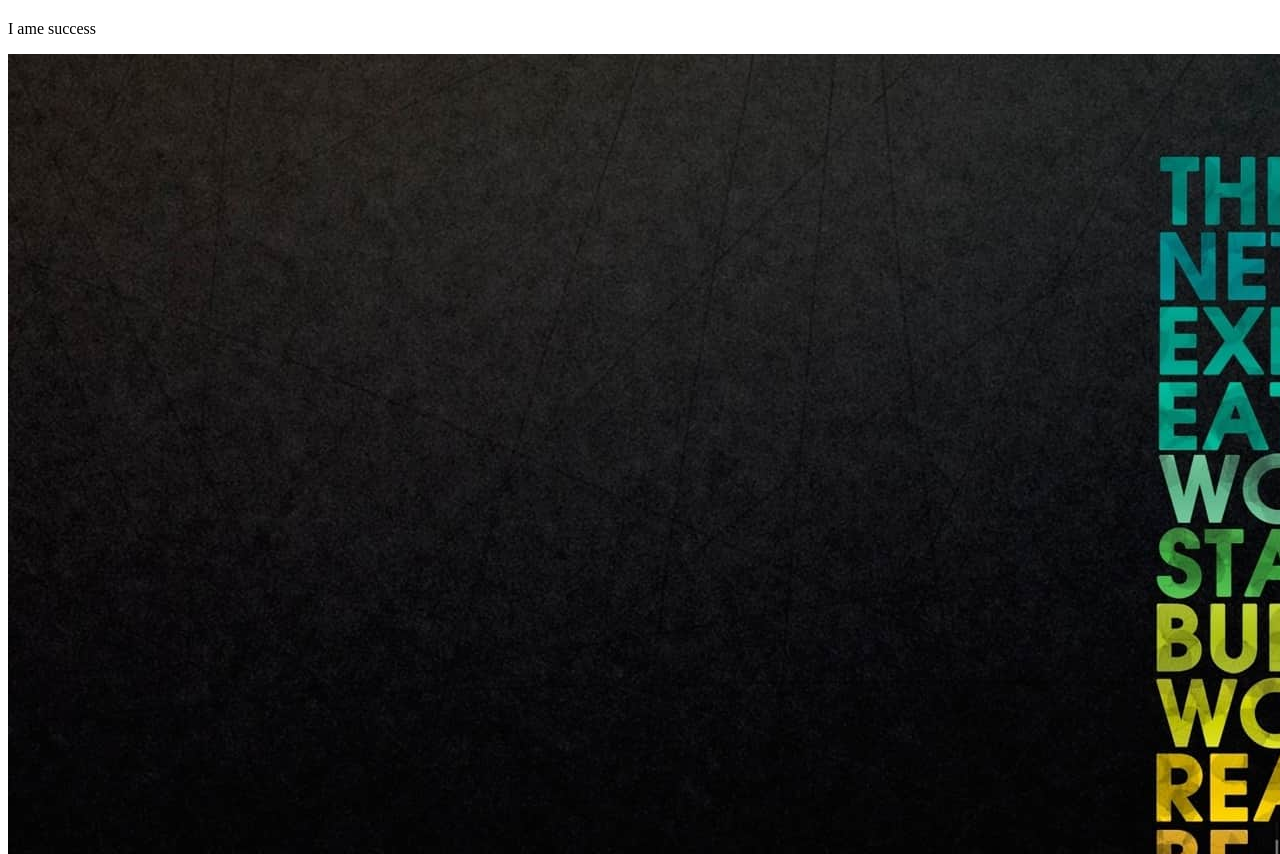
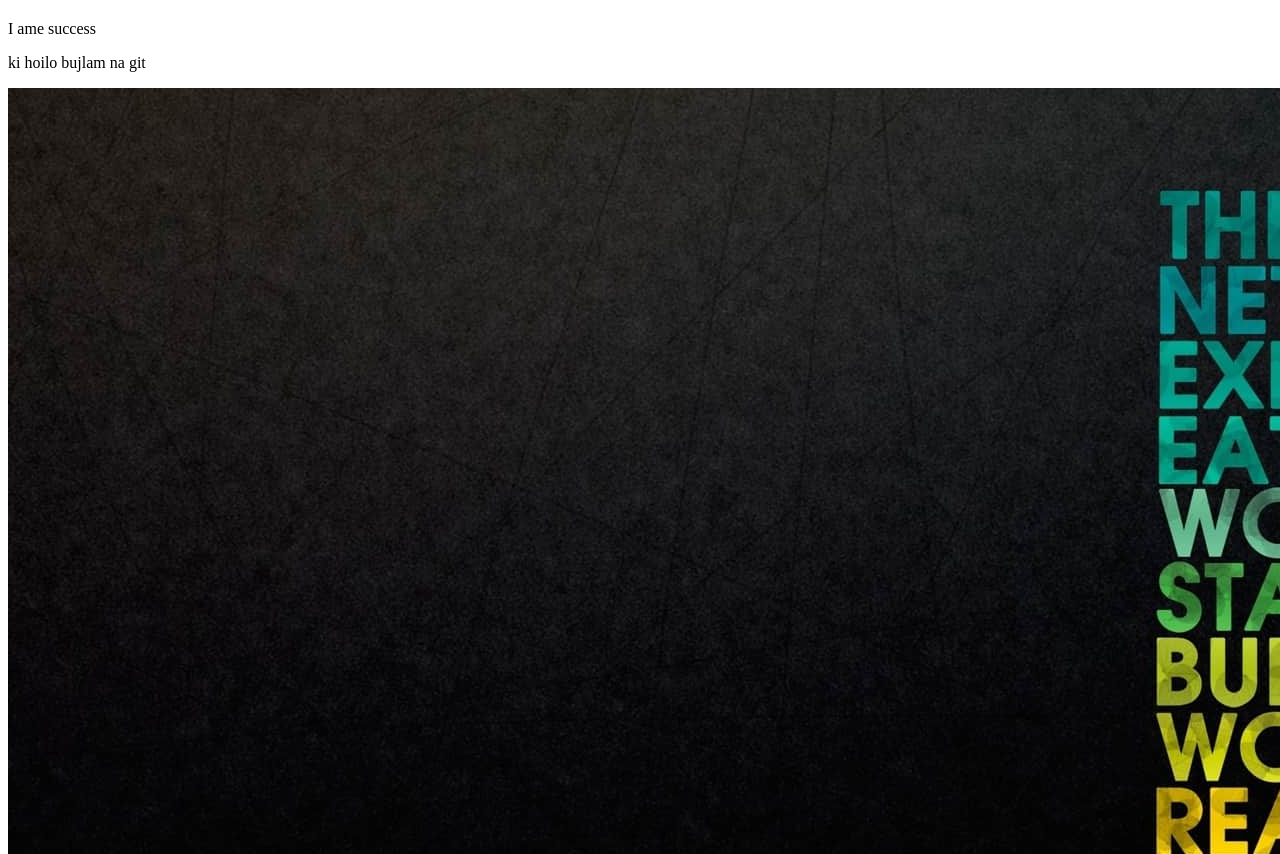
Before and after one commit to sahedali5/my-secend-repo, a plain HTML site: page index.html in a window 1280 px wide. Shown: the part 3549-4403 px from the top of the page. Drawn offline with Linux system fonts and the light colour scheme.

Commit message:
r img add

```diff
--- a/index.html
+++ b/index.html
@@ -11,6 +11,7 @@
     <h3>I have another one </h3>
     <img src="IMG_9589.jpg" alt="">
     <p>I ame success</p>
+    <p>ki hoilo bujlam na git</p>
     <img src="R.jpg" alt="">
 
 </body>
```
